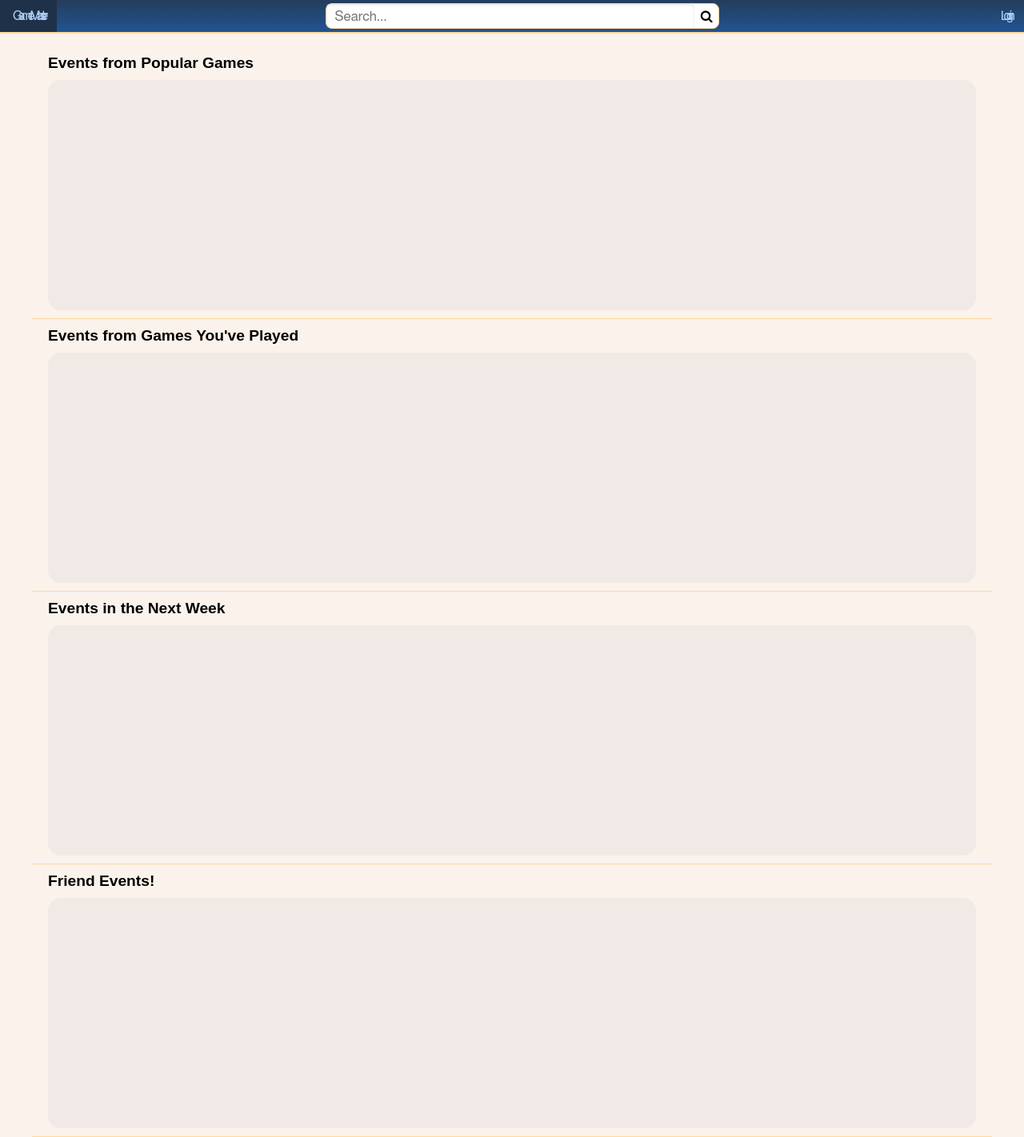
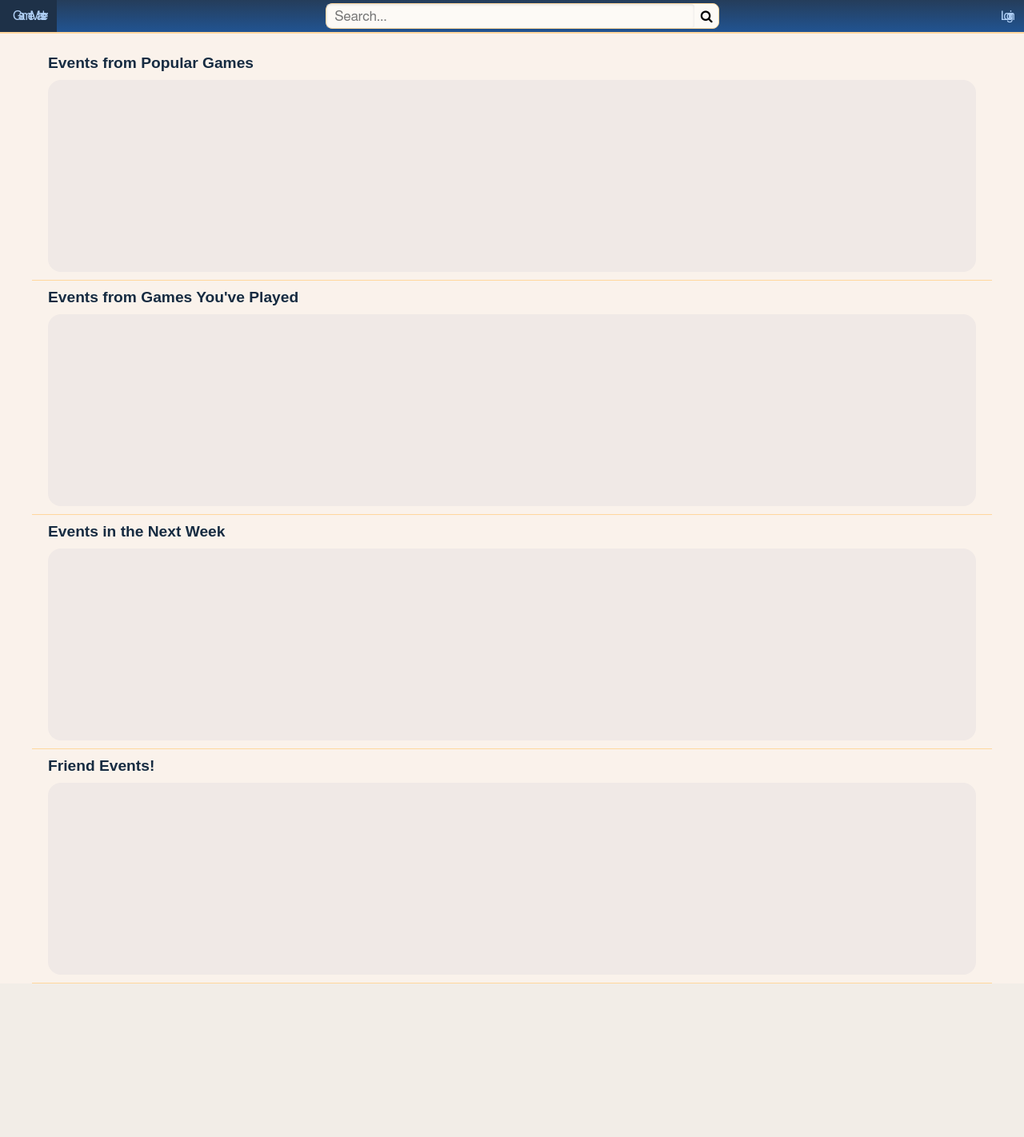
Before and after one commit to CSCI-5117-F26/developing-the-interactive-web-project-1-group-8, a Flask app: page / in a window 1280 px wide. Shown: the whole page at 80% size. After the commit the page ends 1230 px from the top, so only its background shows below. Run offline with Flask 3, Linux system fonts and the light colour scheme; data that the repository does not hold is empty; parts of the project's set-up code (start-up, migrations or seed data) failed here and were passed over; some libraries are stand-ins or nearby versions.

Commit message:
scrolling behaviour, plus some extra colors

```diff
--- a/src/developing_the_interactive_web_project_1_group_8/static/css/styles.css
+++ b/src/developing_the_interactive_web_project_1_group_8/static/css/styles.css
@@ -10,7 +10,7 @@
   --color-background: hsl(30, 57%, 95%);
   --color-background-outset: hsl(30, 31%, 89%);
   --color-foreground: hsl(0, 0%, 0%);
-  --color-surface: hsl(0, 0%, 100%);
+  --color-surface: hsl(30, 67%, 98%);
   --color-surface-muted: hsl(18, 25%, 92%);
 
   /* Brand Colors */
@@ -27,7 +27,7 @@
   --color-topbar-hover: hsl(213, 42%, 20%);
 
   /* Typography */
-  --color-text-primary: var(--color-primary);
+  --color-text-primary: hsl(211, 50%, 17%);
   --color-text-secondary: hsl(234, 9%, 45%);
   --color-text-inverse: var(--color-surface);
 
@@ -56,6 +56,7 @@
 
 body {
   background-color: var(--color-background);
+  color: var(--color-text-primary);
   margin: 0;
 }
 
@@ -209,7 +210,7 @@ main {
 .row {
   display: flex;
   flex-direction: column;
-  height: 20em;
+  height: 17em;
   padding: 10px 20px;
   border-bottom: 1px solid var(--color-border);
 }
@@ -229,8 +230,9 @@ main {
   height: inherit;
   padding: 10px;
   border-radius: 16px;
-  overflow-x: auto;
-  scroll-snap-type: x mandatory;
+  overflow-x: scroll;
+  overflow-y: hidden;
+  /* scroll-snap-type: x mandatory; */
   padding-bottom: 10px;
   background-color: var(--color-surface-muted);
 }
```
